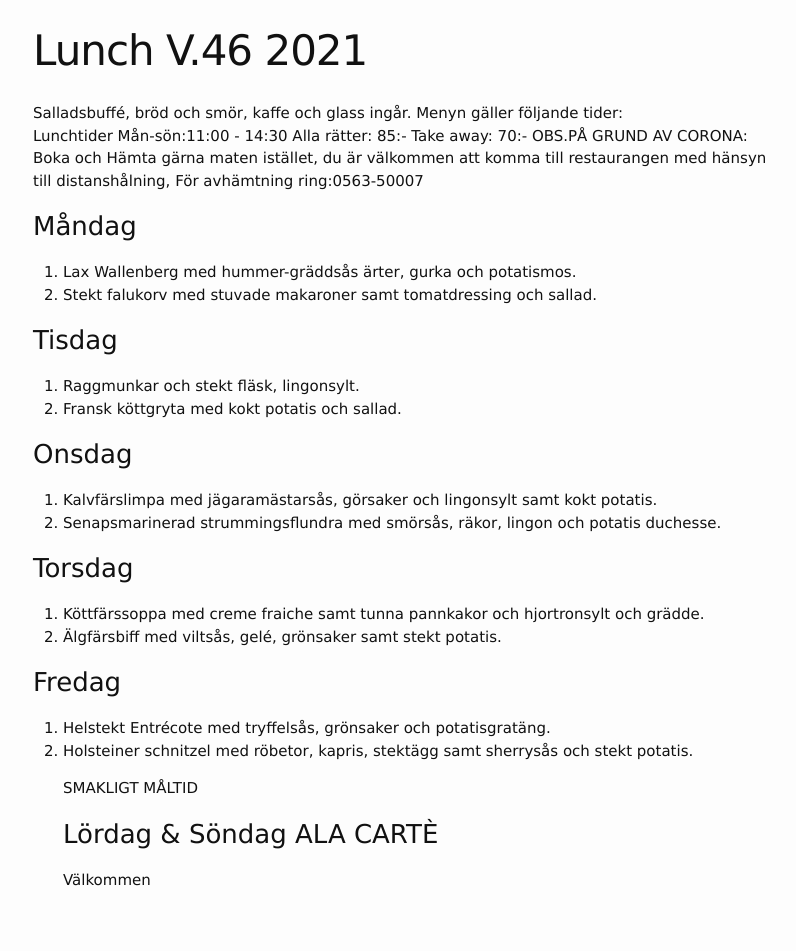
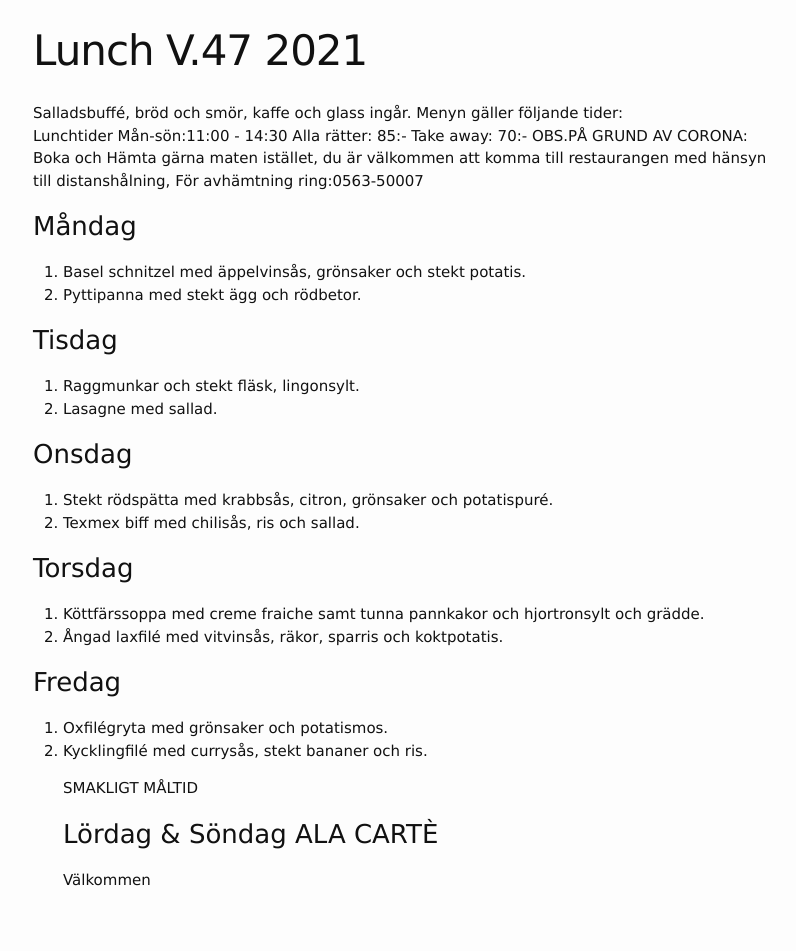
Before and after one commit to FarInn62/farinn62.github.io, a Jekyll site: the page built from lunch.md, in a window 1280 px wide. Shown: the whole page, without its empty margins (237-1033 px from the left). Built offline with Jekyll 4.4.1, drawn with Linux system fonts in a browser that asks for light colours.

Commit message:
Update lunch.md

```diff
--- a/lunch.md
+++ b/lunch.md
@@ -1,6 +1,6 @@
 ---
 layout: foodmenu
-title: Lunch V.46  2021
+title: Lunch V.47  2021
 permalink: /lunch/
 published: true
 ---
@@ -12,24 +12,24 @@ OBS.PÅ GRUND AV CORONA: Boka och Hämta gärna maten istället, du är välkomm
 
 
 ### Måndag
-1. Lax Wallenberg med hummer-gräddsås ärter, gurka och potatismos.
-2. Stekt falukorv med stuvade makaroner samt tomatdressing och sallad.
+1. Basel schnitzel med äppelvinsås, grönsaker och stekt potatis.
+2. Pyttipanna med stekt ägg och rödbetor.
 
 ### Tisdag
 1. Raggmunkar och stekt fläsk, lingonsylt.
-2. Fransk köttgryta med kokt potatis och sallad.
+2. Lasagne med sallad.
 
 ### Onsdag
-1. Kalvfärslimpa med jägaramästarsås, görsaker och lingonsylt samt kokt potatis.
-2. Senapsmarinerad strummingsflundra med smörsås, räkor, lingon och potatis duchesse.
+1. Stekt rödspätta med krabbsås, citron, grönsaker och potatispuré.
+2. Texmex biff med chilisås, ris och sallad.
 
 ### Torsdag
 1. Köttfärssoppa med creme fraiche samt tunna pannkakor och hjortronsylt och grädde.
-2. Älgfärsbiff med viltsås, gelé, grönsaker samt stekt potatis.
+2. Ångad laxfilé med vitvinsås, räkor, sparris och koktpotatis.
 
 ### Fredag
-1. Helstekt Entrécote med tryffelsås, grönsaker och potatisgratäng.
-2. Holsteiner schnitzel med röbetor, kapris, stektägg samt sherrysås och stekt potatis.
+1. Oxfilégryta med grönsaker och potatismos.
+2. Kycklingfilé med currysås, stekt bananer och ris.
 
     SMAKLIGT MÅLTID
 ### Lördag & Söndag ALA CARTÈ
```
